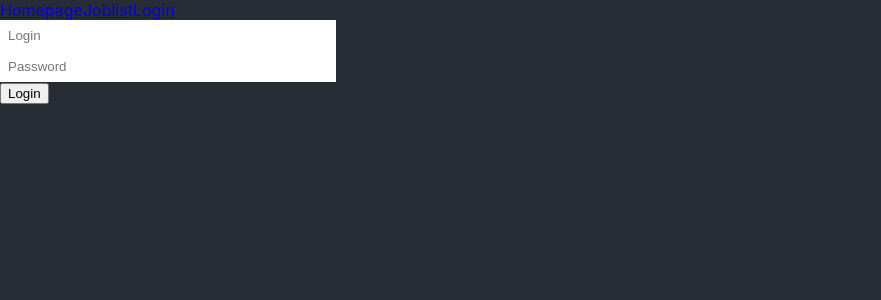
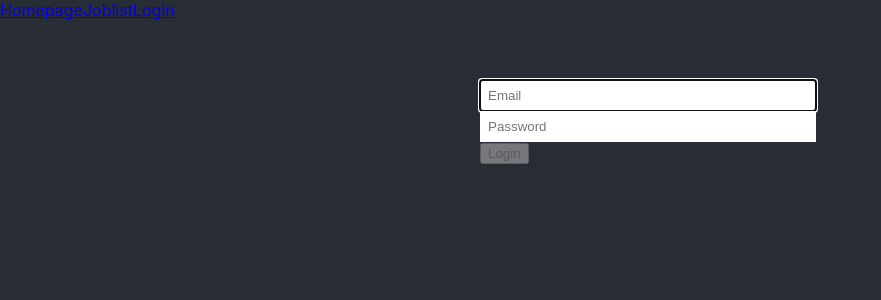
Before and after one commit to nbabtsov/Career_Catcher, a React (Create React App) app in the folder app/: page /Login in a window 1280 px wide. Shown: the top 300 px of the page, without its empty margins (0-881 px from the left). Built offline with nearby package versions, Linux system fonts and the light colour scheme.

Commit message:
added bootstrap to login page, turned it into react form

```diff
--- a/app/package.json
+++ b/app/package.json
@@ -7,9 +7,10 @@
     "@testing-library/react": "^9.5.0",
     "@testing-library/user-event": "^7.2.1",
     "react": "^16.13.1",
+    "react-bootstrap": "^0.32.4",
     "react-dom": "^16.13.1",
     "react-router-dom": "^5.2.0",
-    "react-scripts": "3.4.3"
+    "react-scripts": "^3.4.4"
   },
   "scripts": {
     "start": "react-scripts start",
--- /dev/null
+++ b/app/src/components/Login.css
@@ -0,0 +1,10 @@
+@media all and (min-width: 480px) {
+    .Login {
+        padding: 60px 0;
+    }
+
+    .Login form {
+        margin: 0 auto;
+        max-width: 320px;
+    }
+}
--- a/app/src/components/Login.js
+++ b/app/src/components/Login.js
@@ -1,31 +1,48 @@
-import React from 'react';
+import React, { useState } from "react";
+import { Button, FormGroup, FormControl, ControlLabel } from "react-bootstrap";
+import "./Login.css";
 
-const Login = () => {
+export default function Login() {
+    const [email, setEmail] = useState("");
+    const [password, setPassword] = useState("");
     const Styling = {width:"20rem", background:"#FFFFFF", border:"none", padding:"0.5rem"};
+
+    function validateForm() {
+        return email.length > 0 && password.length > 0;
+    }
+
+    function handleSubmit(event) {
+        event.preventDefault();
+    }
+
     return (
-        <div>
-            <div>
-                <input
-                    style={Styling}
-                    id='keyword'
-                    type='text'
-                    placeholder='Login'
-                />
-            </div>
-    <div>
-        <input
-            style={Styling}
-            id='keyword'
-            type='text'
-            placeholder='Password'
-        />
-    </div>
-            <button type="button">Login</button>
-
-
+        <div  className="Login">
+            <form onSubmit={handleSubmit}>
+                <FormGroup controlId="email" bsSize="large">
+                    {/*<ControlLabel>Email</ControlLabel>*/}
+                    <FormControl
+                        style={Styling}
+                        placeholder='Email'
+                        autoFocus
+                        type="email"
+                        value={email}
+                        onChange={e => setEmail(e.target.value)}
+                    />
+                </FormGroup>
+                <FormGroup controlId="password" bsSize="large">
+                    {/*<ControlLabel>Password</ControlLabel>*/}
+                    <FormControl
+                        style={Styling}
+                        placeholder="Password"
+                        value={password}
+                        onChange={e => setPassword(e.target.value)}
+                        type="password"
+                    />
+                </FormGroup>
+                <Button block bsSize="large" disabled={!validateForm()} type="submit">
+                    Login
+                </Button>
+            </form>
         </div>
-
     );
 }
-
-export default Login;
```
Also changed, not shown: 1 other file (tests, documents, lock files or other folders).
